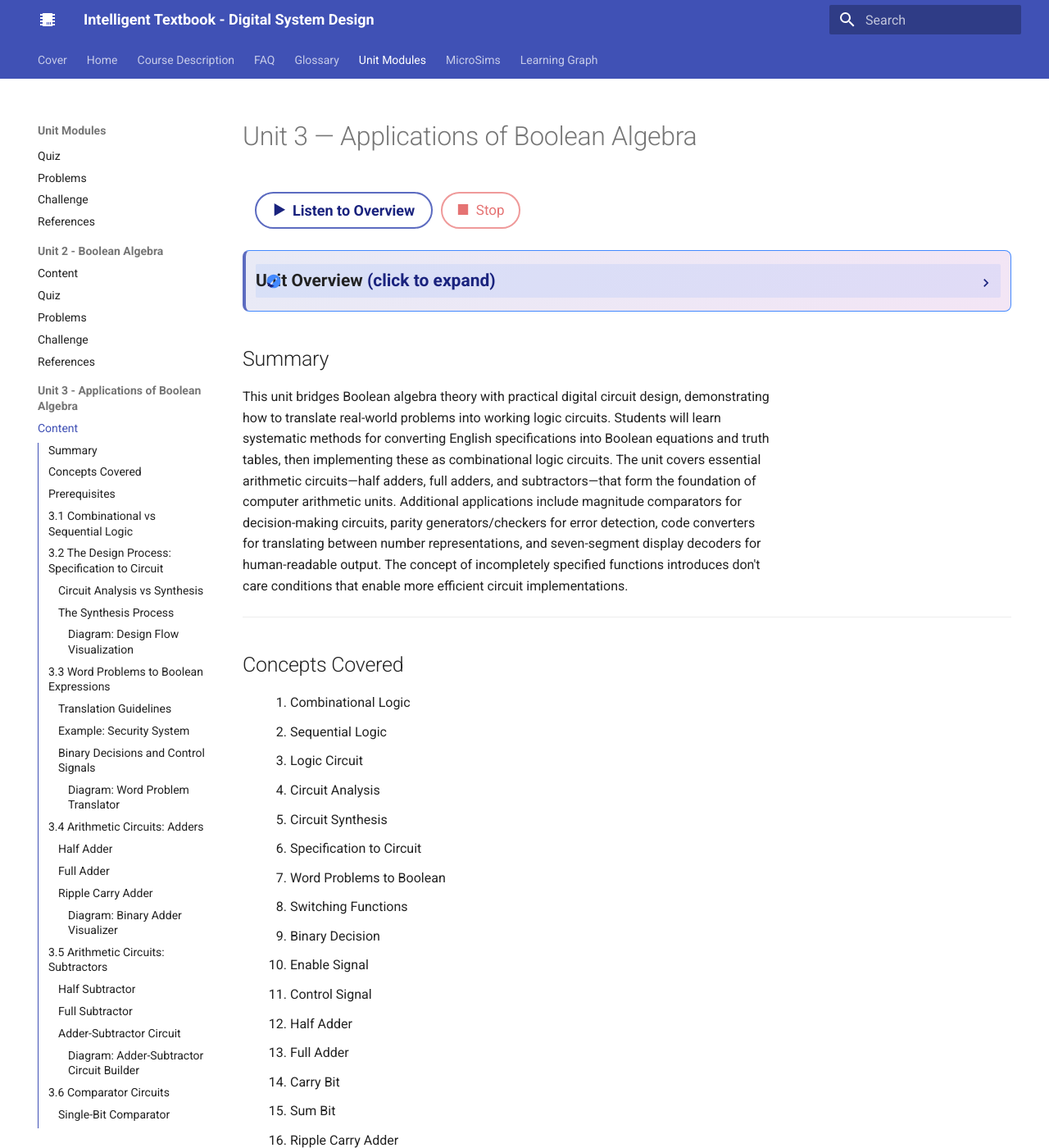
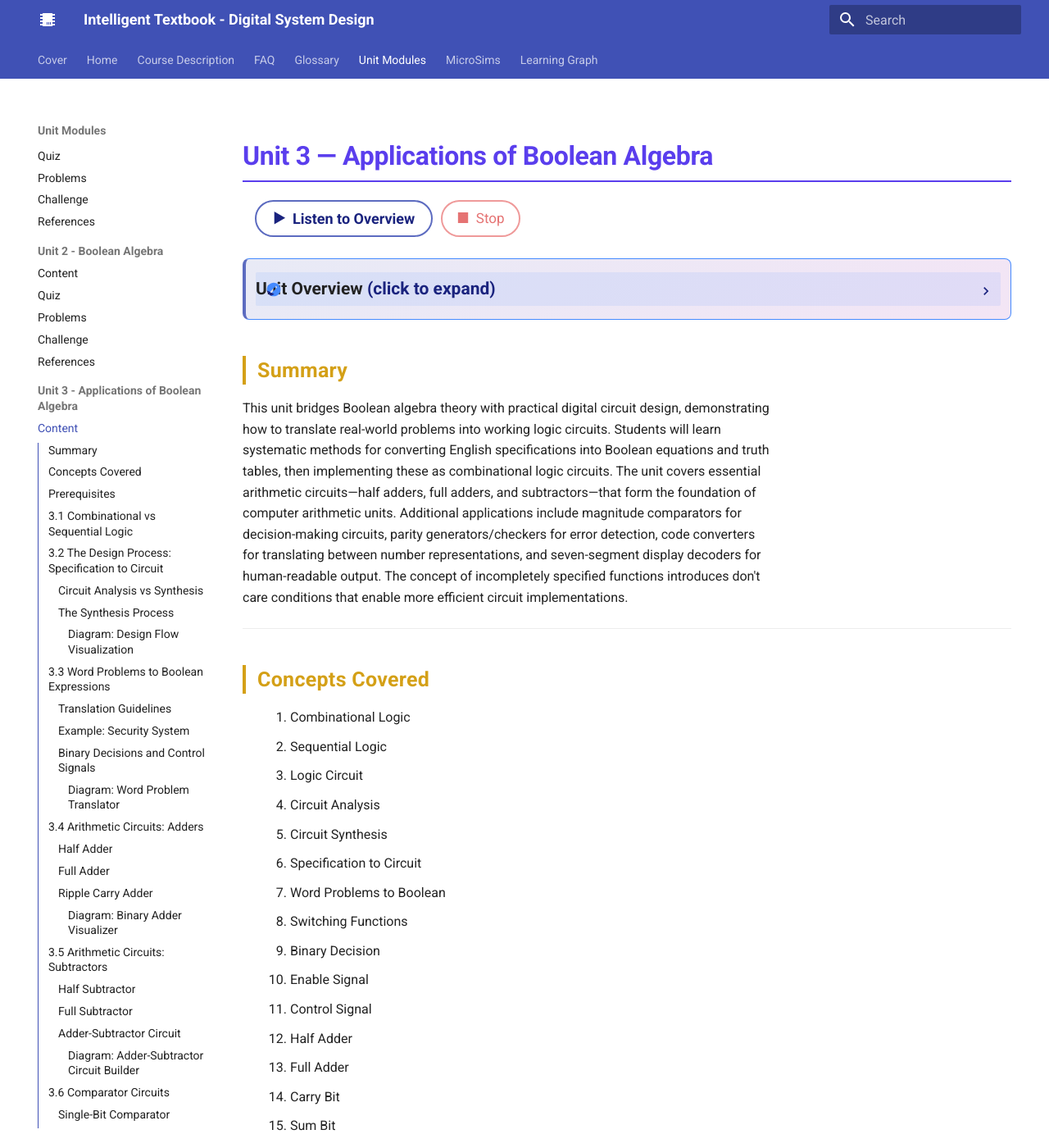
Before and after one commit to Nati-123/intelligent-textbook-ee2301, an MkDocs documentation site: the page built from docs/unit3-applications-boolean-algebra/index.md, in a window 1280 px wide and 1400 px high. Shown: the whole window at 82% size. Built offline with MkDocs 1.6.1 and Material for MkDocs 9.7.7, drawn with Linux system fonts in a browser that asks for light colours; nearby versions of some CDN libraries.

Commit message:
Apply design system to Unit 3: headings, examples, quiz/problems/challenge
Co-Authored-By: Claude Opus 4.6 <noreply@anthropic.com>

```diff
--- a/docs/stylesheets/extra.css
+++ b/docs/stylesheets/extra.css
@@ -685,6 +685,15 @@
 }
 
 /* ===== UNIT 1 HEADING THEME (Purple & Gold) ===== */
+.unit1-styled h1 {
+  color: #5A3EED !important;
+  font-weight: 800;
+  border-bottom: 2px solid #5A3EED;
+  padding-bottom: 0.4rem;
+  margin-top: 24px;
+  margin-bottom: 16px;
+}
+
 .unit1-styled h2 {
   color: #D4A017 !important;
   border-bottom: none;
--- a/docs/unit3-applications-boolean-algebra/index.md
+++ b/docs/unit3-applications-boolean-algebra/index.md
@@ -5,6 +5,8 @@ generated_by: claude skill chapter-content-generator
 date: 2026-02-04 17:30:00
 version: 0.03
 ---
+
+<div class="unit1-styled" markdown>
 
 # Unit 3 — Applications of Boolean Algebra
 
@@ -1074,3 +1076,5 @@ Step through the complete design of a full adder from truth table to gate circui
 ---
 
 [See Annotated References](./references.md)
+
+</div>
```
Also changed, not shown: docs/unit3-applications-boolean-algebra/challenge.md (+4 -0 lines), docs/unit3-applications-boolean-algebra/problems.md (+4 -0 lines), docs/unit3-applications-boolean-algebra/quiz.md (+4 -0 lines).
